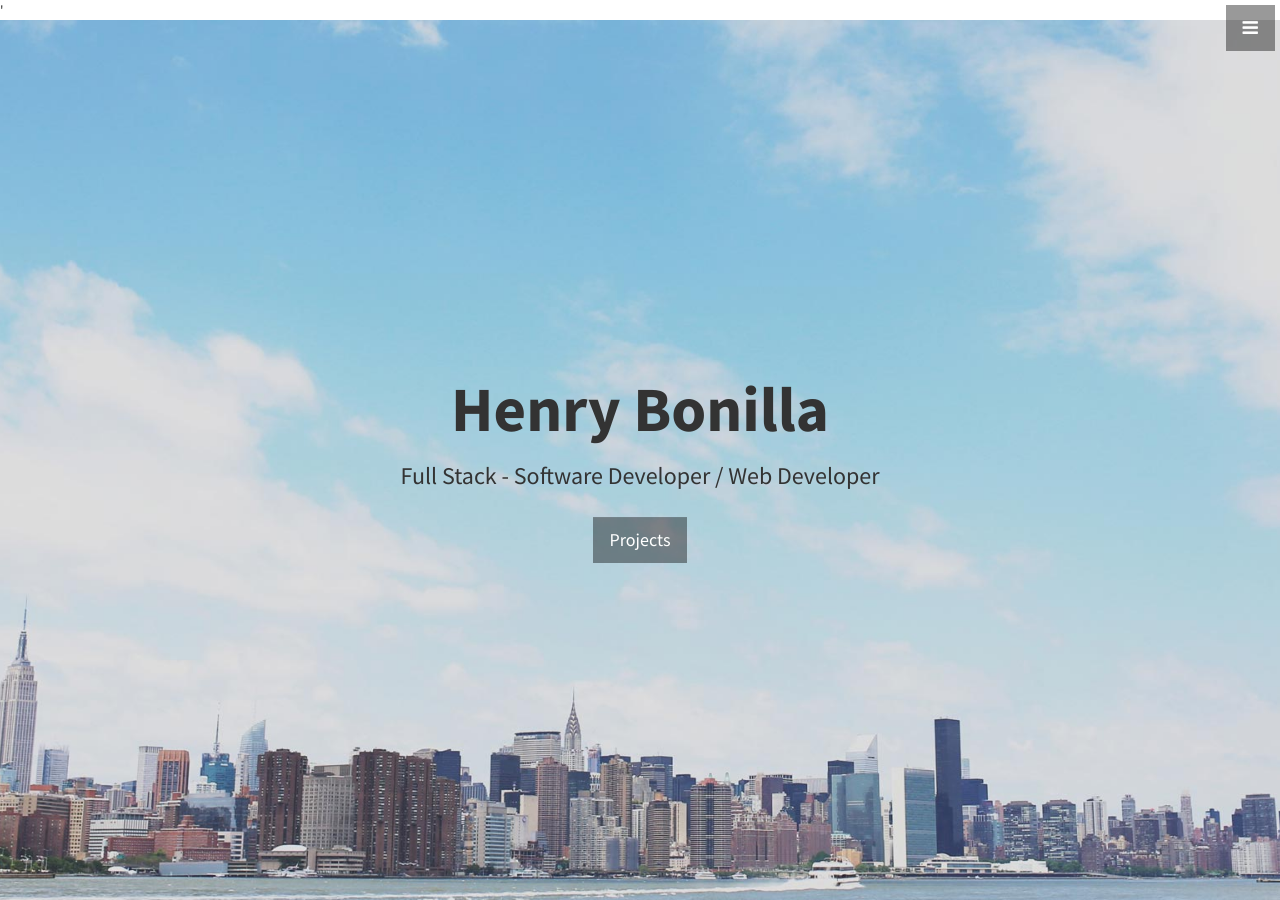
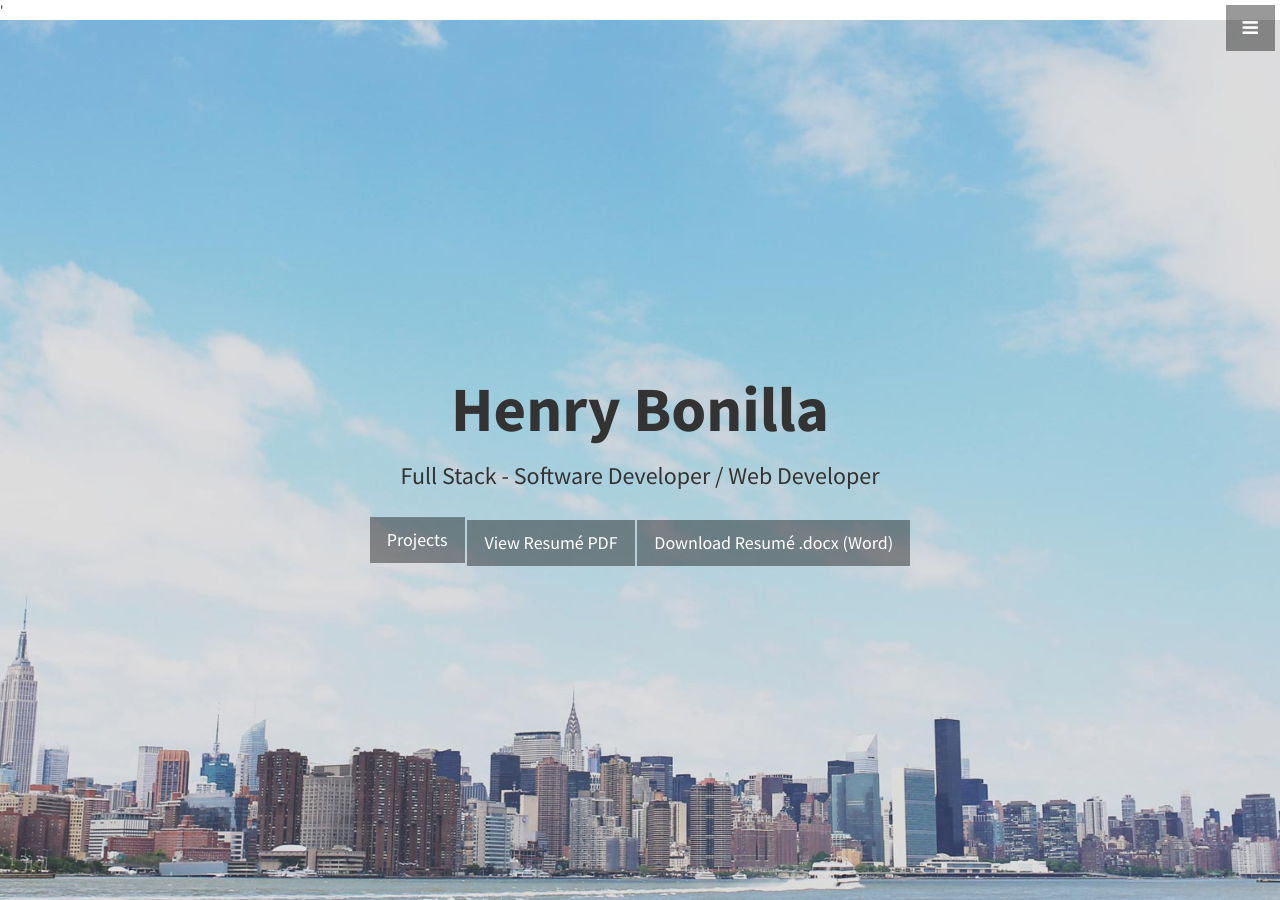
Before and after one commit to henryqbonilla/henryqbonilla.github.io, a Jekyll site: the page built from index.html, in a window 1280 px wide and 900 px high. Built offline with Jekyll 4.4.1, drawn with Linux system fonts in a browser that asks for light colours.

Commit message:
Update header.html

```diff
--- a/_includes/header.html
+++ b/_includes/header.html
@@ -4,7 +4,7 @@
     <h3>Full Stack - Software Developer / Web Developer</h3>
     <br>
     <a href="#portfolio" id="bounceButton" class="btn btn-dark btn-lg">Projects</a>
-    <!-- <a href="HB Resume 2024.pdf" class="btn btn-dark btn-lg" target="_blank" rel="noopener noreferrer">View Resumé PDF</a> -->
-    <!-- <a href="https://github.com/henryqbonilla/henryqbonilla.github.io/raw/master/HB%20Resume%202024.docx" class="btn btn-dark btn-lg">Download Resumé .docx (Word)</a> -->
+    <a href="HB Resume 2024.pdf" class="btn btn-dark btn-lg" target="_blank" rel="noopener noreferrer">View Resumé PDF</a>
+    <a href="https://github.com/henryqbonilla/henryqbonilla.github.io/raw/master/HB%20Resume%202024.docx" class="btn btn-dark btn-lg">Download Resumé .docx (Word)</a>
   </div>
 </header>
```
